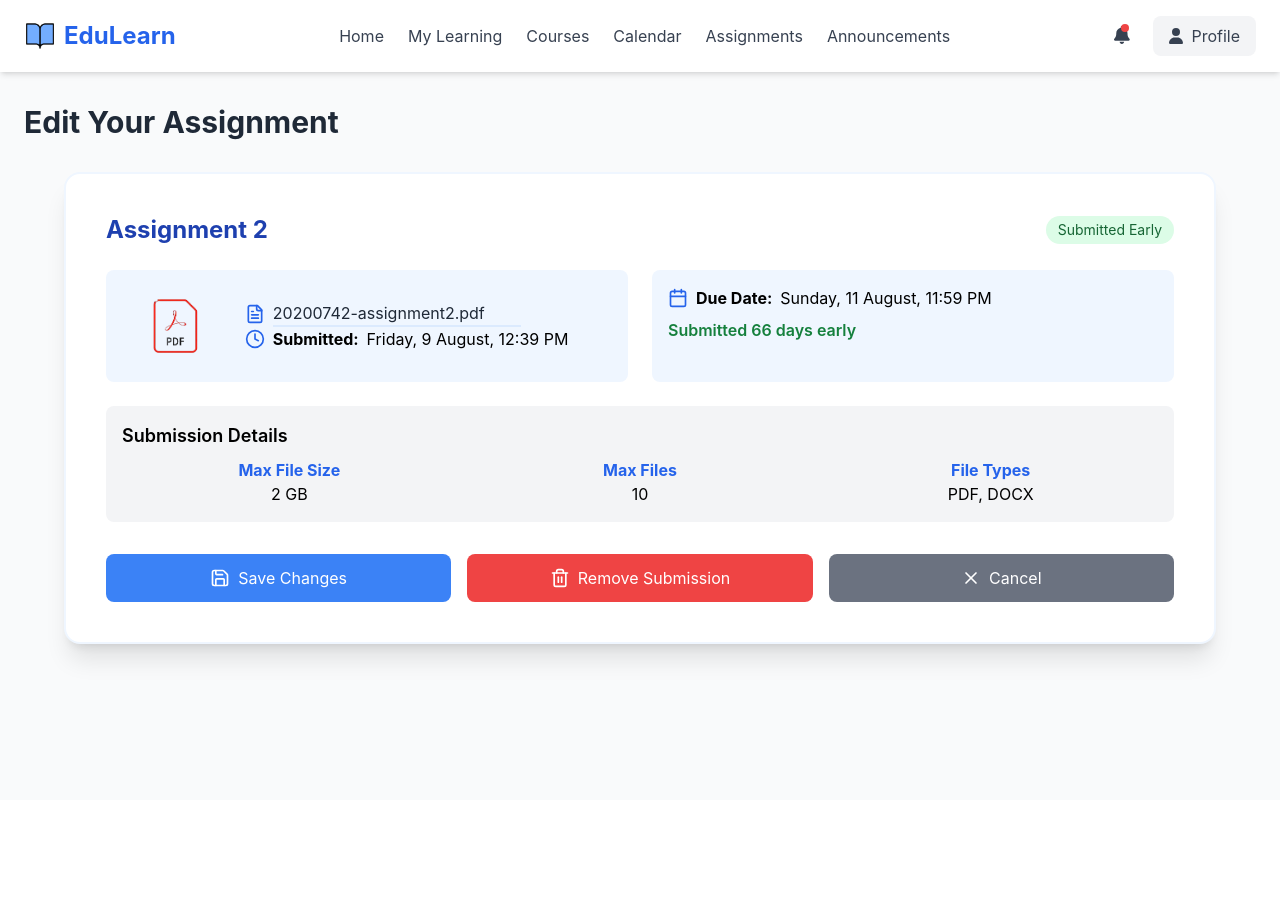
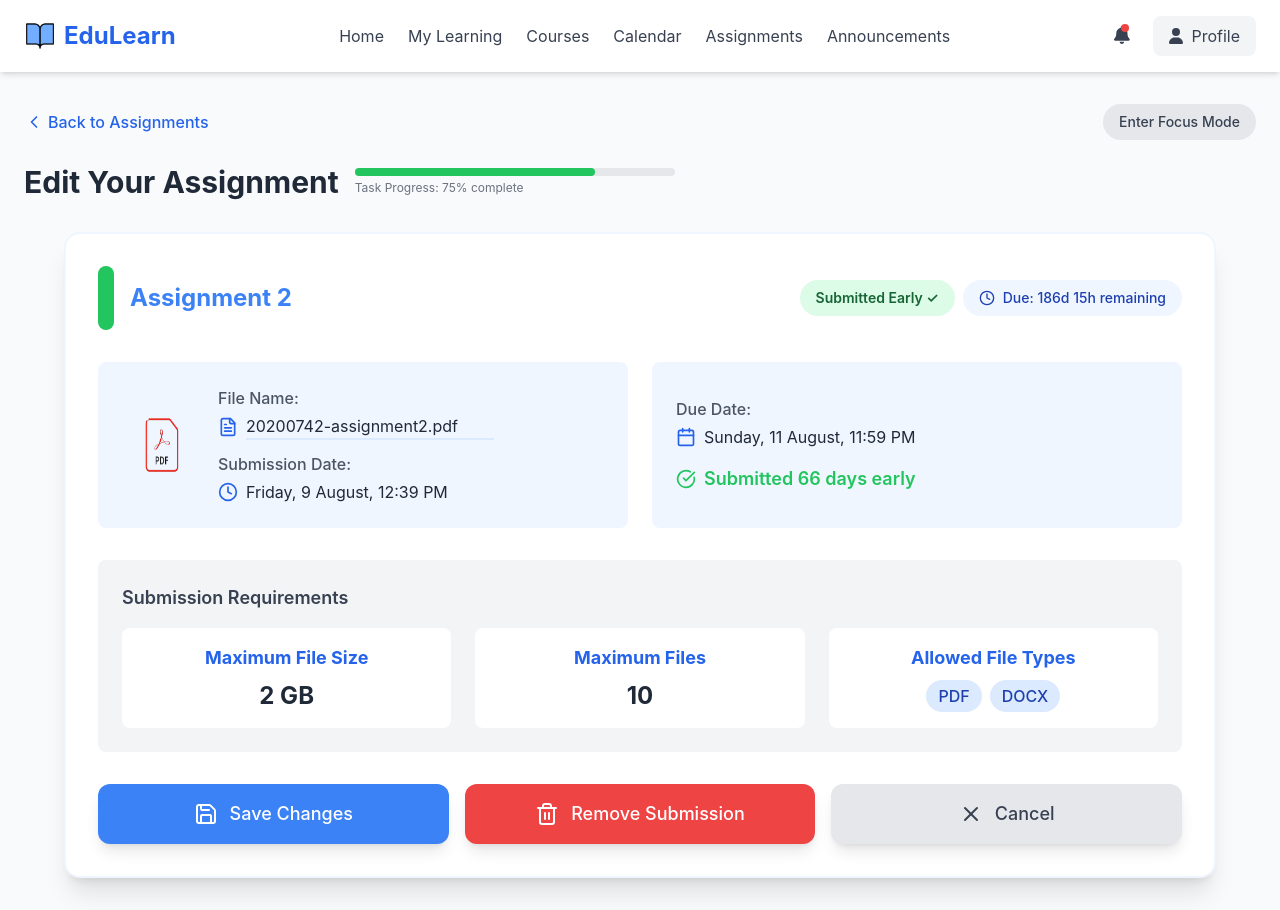
Before and after one commit to michellenikeetha/manual_adhd_lms, a React (Create React App) app: page /submitted-assignments/edit-assignment in a window 1280 px wide. Before the commit the page ends 800 px from the top, so only its background shows below. Built offline with nearby package versions, Linux system fonts and the light colour scheme.

Commit message:
edit assignment

```diff
--- a/src/components/EditAssignment.jsx
+++ b/src/components/EditAssignment.jsx
@@ -1,5 +1,5 @@
-import React, { useState } from 'react';
-import { Save, Trash2, X, FileText, Clock, Calendar, Loader, CheckCircle } from 'lucide-react';
+import React, { useState, useEffect } from 'react';
+import { Save, Trash2, X, FileText, Clock, Calendar, Loader, CheckCircle, AlertTriangle, ChevronLeft } from 'lucide-react';
 import SignedInNavbar from './SignedInNavbar';
 import pdfimg from '../assets/pdf.png';
 import { useNavigate } from 'react-router-dom';
@@ -11,6 +11,8 @@ const EditAssignment = () => {
   const [isRemoving, setIsRemoving] = useState(false);
   const [showFeedback, setShowFeedback] = useState(null);
   const [isRemoved, setIsRemoved] = useState(false);
+  const [timeRemaining, setTimeRemaining] = useState(null);
+  const [focusMode, setFocusMode] = useState(false);
   const [assignment, setAssignment] = useState({
     title: 'Assignment 2',
     fileName: '20200742-assignment2.pdf',
@@ -21,6 +23,23 @@ const EditAssignment = () => {
     allowedFileTypes: ['PDF', 'DOCX'],
     maxFiles: 10,
   });
+
+  // Calculate time remaining until due date
+  useEffect(() => {
+    const calculateTimeRemaining = () => {
+      const dueDate = new Date('August 11, 2025 23:59:00');
+      const now = new Date();
+      const diff = dueDate - now;
+
+      if (diff > 0) {
+        const days = Math.floor(diff / (1000 * 60 * 60 * 24));
+        const hours = Math.floor((diff % (1000 * 60 * 60 * 24)) / (1000 * 60 * 60));
+        setTimeRemaining({ days, hours });
+      }
+    };
+
+    calculateTimeRemaining();
+  }, []);
 
   const handleInputChange = (field, value) => {
     setAssignment((prev) => ({ ...prev, [field]: value }));
@@ -33,6 +52,11 @@ const EditAssignment = () => {
     setTimeout(() => {
       setIsSaving(false);
       setShowFeedback({ type: 'success', message: 'Changes saved successfully!' });
+
+      // Automatically dismiss feedback after 5 seconds
+      setTimeout(() => {
+        setShowFeedback(null);
+      }, 5000);
     }, 2000);
   };
 
@@ -56,148 +80,264 @@ const EditAssignment = () => {
     }, 3000);
   };
 
+  const toggleFocusMode = () => {
+    setFocusMode(prev => !prev);
+  };
+
   return (
-    <div className="bg-gray-50 min-h-screen">
+    <div className={`min-h-screen transition-all duration-300 ${focusMode ? 'bg-gray-900' : 'bg-gray-50'}`}>
       <SignedInNavbar />
+
       <div className="container mx-auto px-6 py-8">
-        <h1 className="text-3xl font-bold mb-8 text-gray-800">Edit Your Assignment</h1>
+        {/* Focus mode toggle and breadcrumb navigation */}
+        <div className="flex justify-between items-center mb-6">
+          <button
+            onClick={() => navigate('/submitted-assignments')}
+            className="flex items-center text-blue-600 hover:text-blue-800 font-medium transition-colors"
+          >
+            <ChevronLeft className="mr-1" size={20} />
+            Back to Assignments
+          </button>
 
-        {/* {showFeedback && (
-          <div
-            className={`p-4 rounded-lg mb-4 ${
-              showFeedback.type === 'success' ? 'bg-green-100 text-green-800' : 'bg-red-100 text-red-800'
+          <button
+            onClick={toggleFocusMode}
+            className={`px-4 py-2 rounded-full text-sm font-medium transition-colors ${
+              focusMode
+                ? 'bg-yellow-500 text-gray-900 hover:bg-yellow-400'
+                : 'bg-gray-200 text-gray-700 hover:bg-gray-300'
             }`}
           >
-            {showFeedback.message}
+            {focusMode ? 'Exit Focus Mode' : 'Enter Focus Mode'}
+          </button>
+        </div>
+
+        {/* Main heading with visual indicator */}
+        <div className="flex items-center mb-8">
+          <h1 className={`text-3xl font-bold ${focusMode ? 'text-white' : 'text-gray-800'}`}>
+            Edit Your Assignment
+          </h1>
+          <div className="ml-4 flex-1 max-w-xs">
+            <div className="h-2 bg-gray-200 rounded-full">
+              <div className="h-full bg-green-500 rounded-full w-3/4"></div>
+            </div>
+            <p className={`text-xs mt-1 ${focusMode ? 'text-gray-400' : 'text-gray-500'}`}>Task Progress: 75% complete</p>
           </div>
-        )} */}
+        </div>
 
+        {/* Feedback notification */}
         {showFeedback && (
           <div
-            className={`fixed top-20 right-4 px-6 py-3 rounded-xl shadow-lg flex items-center gap-2 z-20 ${
-              showFeedback.type === 'success' ? 'bg-green-500 text-white' : 'bg-red-100 text-red-800'
-            }`}
+            className="fixed top-20 right-4 px-6 py-3 rounded-xl shadow-lg flex items-center gap-2 z-20 animate-bounce-once"
+            style={{animation: 'bounce 0.5s ease 2'}}
           >
-            {showFeedback.type === 'success' ? (
-              <CheckCircle className="w-5 h-5" />
-            ) : (
-              <X className="w-5 h-5" />
-            )}
-            {showFeedback.message}
+            <div className={`${
+              showFeedback.type === 'success' ? 'bg-green-500 text-white' : 'bg-red-500 text-white'
+            } p-4 rounded-xl flex items-center`}>
+              {showFeedback.type === 'success' ? (
+                <CheckCircle className="w-5 h-5 mr-2" />
+              ) : (
+                <AlertTriangle className="w-5 h-5 mr-2" />
+              )}
+              <span className="font-medium">{showFeedback.message}</span>
+            </div>
           </div>
         )}
 
         {!isRemoved && (
-          <div className="bg-white p-10 rounded-2xl shadow-xl border-2 border-blue-50 max-w-6xl mx-auto">
-            <div className="flex items-center justify-between mb-6">
-              <h2 className="text-2xl font-bold text-blue-800">{assignment.title}</h2>
-              <div className="flex space-x-2">
-                <span className="bg-green-100 text-green-800 px-3 py-1 rounded-full text-sm">
-                  Submitted Early
+          <div className={`p-8 rounded-2xl shadow-xl border-2 max-w-6xl mx-auto transition-all duration-300 ${
+            focusMode
+              ? 'bg-gray-800 border-gray-700 text-white'
+              : 'bg-white border-blue-50 text-gray-800'
+          }`}>
+            {/* Assignment header with visual cues */}
+            <div className="flex flex-col md:flex-row md:items-center justify-between mb-8 gap-4">
+              <div className="flex items-center">
+                <div className={`w-4 h-16 rounded-full mr-4 ${assignment.daysEarly > 0 ? 'bg-green-500' : 'bg-yellow-500'}`}></div>
+                <h2 className="text-2xl font-bold text-blue-500">{assignment.title}</h2>
+              </div>
+              <div className="flex flex-col md:flex-row md:items-center gap-2">
+                <span className="bg-green-100 text-green-800 px-4 py-2 rounded-full text-sm font-semibold">
+                  Submitted Early ✓
                 </span>
+                {timeRemaining && (
+                  <div className={`flex items-center gap-2 px-4 py-2 rounded-full text-sm font-medium ${
+                    focusMode ? 'bg-blue-900 text-blue-100' : 'bg-blue-50 text-blue-800'
+                  }`}>
+                    <Clock size={16} />
+                    <span>Due: {timeRemaining.days}d {timeRemaining.hours}h remaining</span>
+                  </div>
+                )}
               </div>
             </div>
 
-            <div className="grid md:grid-cols-2 gap-6">
-              <div className="flex items-center space-x-4 bg-blue-50 p-4 rounded-lg">
-                <img src={pdfimg} alt="PDF Icon" className="w-25 h-20" />
+            {/* File details with clear visual grouping */}
+            <div className="grid md:grid-cols-2 gap-6 mb-8">
+              <div className={`flex items-center space-x-4 p-6 rounded-lg transition-colors ${
+                focusMode ? 'bg-gray-700' : 'bg-blue-50'
+              }`}>
+                <img src={pdfimg} alt="PDF Icon" className="w-20 h-20" />
                 <div>
-                  <p className="flex items-center">
-                    <FileText className="mr-2 text-blue-600" size={20} />
+                  <label className={`block mb-1 font-medium ${focusMode ? 'text-gray-300' : 'text-gray-600'}`}>File Name:</label>
+                  <p className="flex items-center mb-3">
+                    <FileText className={`mr-2 ${focusMode ? 'text-blue-400' : 'text-blue-600'}`} size={20} />
                     <input
                       type="text"
                       value={assignment.fileName}
                       onChange={(e) => handleInputChange('fileName', e.target.value)}
-                      className="bg-transparent border-b-2 border-blue-100 focus:border-blue-500 focus:outline-none text-gray-800"
+                      className={`border-b-2 focus:outline-none transition-colors ${
+                        focusMode
+                          ? 'bg-transparent border-gray-600 focus:border-blue-400 text-white'
+                          : 'bg-transparent border-blue-100 focus:border-blue-500 text-gray-800'
+                      }`}
+                      aria-label="File name"
                     />
                   </p>
+                  <label className={`block mb-1 font-medium ${focusMode ? 'text-gray-300' : 'text-gray-600'}`}>Submission Date:</label>
                   <p className="flex items-center">
-                    <Clock className="mr-2 text-blue-600" size={20} />
-                    <strong className="mr-2">Submitted: </strong> {assignment.submittedDate}
+                    <Clock className={`mr-2 ${focusMode ? 'text-blue-400' : 'text-blue-600'}`} size={20} />
+                    <span>{assignment.submittedDate}</span>
                   </p>
                 </div>
               </div>
 
-              <div className="bg-blue-50 p-4 rounded-lg">
-                <p className="flex items-center mb-2">
-                  <Calendar className="mr-2 text-blue-600" size={20} />
-                  <strong className="mr-2">Due Date:</strong> {assignment.dueDate}
+              <div className={`p-6 rounded-lg flex flex-col justify-center transition-colors ${
+                focusMode ? 'bg-gray-700' : 'bg-blue-50'
+              }`}>
+                <label className={`block mb-1 font-medium ${focusMode ? 'text-gray-300' : 'text-gray-600'}`}>Due Date:</label>
+                <p className="flex items-center mb-4">
+                  <Calendar className={`mr-2 ${focusMode ? 'text-blue-400' : 'text-blue-600'}`} size={20} />
+                  <span>{assignment.dueDate}</span>
                 </p>
-                <p className="text-green-700 font-semibold">
-                  Submitted {assignment.daysEarly} days early
-                </p>
-              </div>
-            </div>
 
-            <div className="mt-6 bg-gray-100 p-4 rounded-lg">
-              <h3 className="text-lg font-semibold mb-2">Submission Details</h3>
-              <div className="grid grid-cols-3 gap-4 text-center">
-                <div>
-                  <strong className="block text-blue-600">Max File Size</strong>
-                  {assignment.fileSize}
-                </div>
-                <div>
-                  <strong className="block text-blue-600">Max Files</strong>
-                  {assignment.maxFiles}
-                </div>
-                <div>
-                  <strong className="block text-blue-600">File Types</strong>
-                  {assignment.allowedFileTypes.join(', ')}
+                <div className={`flex items-center gap-2 ${
+                  assignment.daysEarly > 0 ? 'text-green-500' : 'text-yellow-500'
+                } font-semibold text-lg`}>
+                  <CheckCircle size={20} />
+                  <span>Submitted {assignment.daysEarly} days early</span>
                 </div>
               </div>
             </div>
 
-            <div className="mt-8 flex space-x-4">
+            {/* Submission details with improved readability */}
+            <div className={`mt-6 p-6 rounded-lg mb-8 transition-colors ${
+              focusMode ? 'bg-gray-700' : 'bg-gray-100'
+            }`}>
+              <h3 className={`text-lg font-semibold mb-4 ${focusMode ? 'text-gray-200' : 'text-gray-700'}`}>
+                Submission Requirements
+              </h3>
+              <div className="grid md:grid-cols-3 gap-6">
+                <div className={`p-4 rounded-lg text-center transition-colors ${
+                  focusMode ? 'bg-gray-800' : 'bg-white'
+                }`}>
+                  <strong className={`block text-lg mb-2 ${focusMode ? 'text-blue-400' : 'text-blue-600'}`}>
+                    Maximum File Size
+                  </strong>
+                  <span className="text-2xl font-bold">{assignment.fileSize}</span>
+                </div>
+                <div className={`p-4 rounded-lg text-center transition-colors ${
+                  focusMode ? 'bg-gray-800' : 'bg-white'
+                }`}>
+                  <strong className={`block text-lg mb-2 ${focusMode ? 'text-blue-400' : 'text-blue-600'}`}>
+                    Maximum Files
+                  </strong>
+                  <span className="text-2xl font-bold">{assignment.maxFiles}</span>
+                </div>
+                <div className={`p-4 rounded-lg text-center transition-colors ${
+                  focusMode ? 'bg-gray-800' : 'bg-white'
+                }`}>
+                  <strong className={`block text-lg mb-2 ${focusMode ? 'text-blue-400' : 'text-blue-600'}`}>
+                    Allowed File Types
+                  </strong>
+                  <div className="flex justify-center gap-2">
+                    {assignment.allowedFileTypes.map(type => (
+                      <span key={type} className="px-3 py-1 rounded-full bg-blue-100 text-blue-800 font-medium">
+                        {type}
+                      </span>
+                    ))}
+                  </div>
+                </div>
+              </div>
+            </div>
+
+            {/* Action buttons with clear visual hierarchy */}
+            <div className="grid md:grid-cols-3 gap-4">
               <button
-                className="flex-1 flex items-center justify-center bg-blue-500 text-white py-3 rounded-lg hover:bg-blue-600 transition-colors"
+                className="flex items-center justify-center bg-blue-500 text-white py-4 rounded-xl hover:bg-blue-600 transition-colors font-medium text-lg shadow-lg hover:shadow-xl"
                 onClick={handleSaveChanges}
                 disabled={isSaving}
               >
                 {isSaving ? (
-                  <Loader className="animate-spin mr-2" size={20} />
+                  <Loader className="animate-spin mr-3" size={24} />
                 ) : (
-                  <Save className="mr-2" size={20} />
+                  <Save className="mr-3" size={24} />
                 )}
-                {isSaving ? 'Saving...' : 'Save Changes'}
+                <span>{isSaving ? 'Saving...' : 'Save Changes'}</span>
               </button>
+
               <button
-                className="flex-1 flex items-center justify-center bg-red-500 text-white py-3 rounded-lg hover:bg-red-600 transition-colors"
+                className="flex items-center justify-center bg-red-500 text-white py-4 rounded-xl hover:bg-red-600 transition-colors font-medium text-lg shadow-lg hover:shadow-xl"
                 onClick={handleRemoveSubmission}
               >
-                <Trash2 className="mr-2" size={20} />
-                Remove Submission
+                <Trash2 className="mr-3" size={24} />
+                <span>Remove Submission</span>
               </button>
+
               <button
-                className="flex-1 flex items-center justify-center bg-gray-500 text-white py-3 rounded-lg hover:bg-gray-600 transition-colors"
+                className={`flex items-center justify-center py-4 rounded-xl transition-colors font-medium text-lg shadow-lg hover:shadow-xl ${
+                  focusMode
+                    ? 'bg-gray-600 text-white hover:bg-gray-500'
+                    : 'bg-gray-200 text-gray-700 hover:bg-gray-300'
+                }`}
                 onClick={() => navigate('/submitted-assignments')}
               >
-                <X className="mr-2" size={20} />
-                Cancel
+                <X className="mr-3" size={24} />
+                <span>Cancel</span>
               </button>
             </div>
           </div>
         )}
       </div>
 
+      {/* Confirmation modal with high contrast */}
       {isModalOpen && (
-        <div className="fixed inset-0 bg-black bg-opacity-50 flex items-center justify-center z-50">
-          <div className="bg-white p-8 rounded-2xl shadow-2xl max-w-md w-full">
-            <h2 className="text-2xl font-bold mb-4 text-red-600">Remove Submission</h2>
-            <p className="mb-6">Are you sure you want to remove this submission? This action cannot be undone.</p>
-            <div className="flex space-x-4">
+        <div className="fixed inset-0 bg-black bg-opacity-75 flex items-center justify-center z-50 backdrop-blur-sm">
+          <div className={`p-8 rounded-2xl shadow-2xl max-w-md w-full transition-all ${
+            focusMode ? 'bg-gray-800 text-white' : 'bg-white text-gray-800'
+          }`}>
+            <div className="flex items-center mb-6">
+              <AlertTriangle size={28} className="text-red-500 mr-4" />
+              <h2 className="text-2xl font-bold text-red-500">Remove Submission</h2>
+            </div>
+
+            <p className="mb-8 text-lg leading-relaxed">
+              Are you sure you want to remove this submission?
+              <strong className="block mt-2">This action cannot be undone.</strong>
+            </p>
+
+            <div className="grid grid-cols-2 gap-4">
               <button
-                className="flex-1 bg-red-500 text-white py-2 rounded-lg hover:bg-red-600"
-                onClick={confirmRemoveSubmission}
-                disabled={isRemoving}
-              >
-                {isRemoving ? 'Removing...' : 'Remove'}
-              </button>
-              <button
-                className="flex-1 bg-gray-200 text-gray-700 py-2 rounded-lg hover:bg-gray-300"
+                className="bg-gray-200 text-gray-800 py-3 px-4 rounded-xl hover:bg-gray-300 font-medium"
                 onClick={() => setIsModalOpen(false)}
                 disabled={isRemoving}
               >
                 Cancel
+              </button>
+              <button
+                className="bg-red-500 text-white py-3 px-4 rounded-xl hover:bg-red-600 font-medium flex items-center justify-center"
+                onClick={confirmRemoveSubmission}
+                disabled={isRemoving}
+              >
+                {isRemoving ? (
+                  <>
+                    <Loader className="animate-spin mr-2" size={20} />
+                    <span>Removing...</span>
+                  </>
+                ) : (
+                  <>
+                    <Trash2 className="mr-2" size={20} />
+                    <span>Remove</span>
+                  </>
+                )}
               </button>
             </div>
           </div>
```
